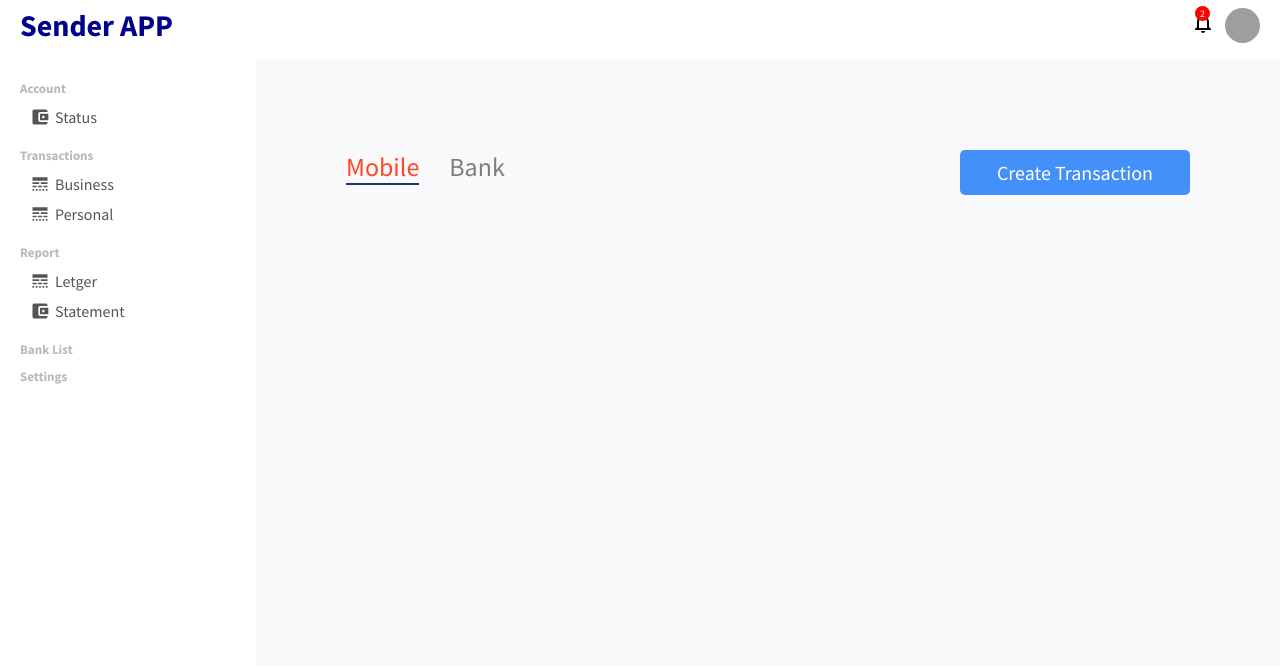
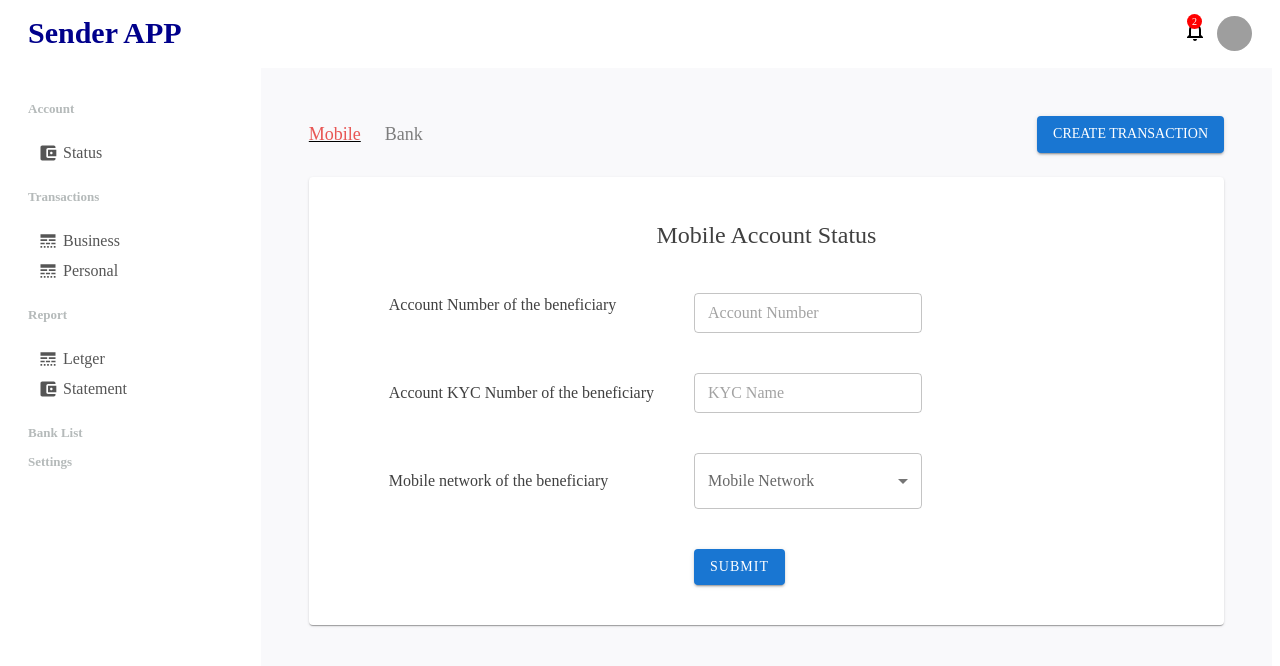
Before and after one commit to marikannan-openturf/sender_app, a React (Create React App) app: page / in a window 1280 px wide. Shown: the top 666 px of the page. Built offline with nearby package versions, Linux system fonts and the light colour scheme; grey boxes are pictures that could not be loaded.

Commit message:
local changes added

```diff
--- a/public/index.html
+++ b/public/index.html
@@ -9,14 +9,7 @@
   <meta name="description" content="Web site created using create-react-app" />
   <link rel="preconnect" href="https://fonts.googleapis.com">
   <link rel="preconnect" href="https://fonts.gstatic.com" crossorigin>
-  <link href="https://fonts.googleapis.com/css2?family=Source+Sans+Pro:wght@200;300;400;600;700;900&display=swap"
-    rel="stylesheet">
-    <style>
-      *{
-        font-family: 'Source Sans Pro', sans-serif;
-        margin: 0;
-      }
-    </style>
+
   <title>Sender-App</title>
 </head>
 
--- a/src/components/featuredinfo/AccountStatusPopup.jsx
+++ b/src/components/featuredinfo/AccountStatusPopup.jsx
@@ -1,20 +1,49 @@
-import './AccountStatusPopupStyle.css'
-import close from'../../assets/img/popupCloseIcon.png'
+import { Container, Button, Dialog, OutlinedInput, Paper, Stack, TextField, Typography, Content, DialogContent, IconButton, DialogTitle, DialogContentText } from '@mui/material'
+import { useState } from 'react'
+import { CloseRounded } from '@mui/icons-material'
+import { styled } from '@mui/system'
 
-export default function AccountStatusPopup() {
+export default function AccountStatusPopup(props) {
+  const CustomButtom = styled(Button)`
+    &.Mui-disabled{
+       opacity:0.5;
+       background-color : #1976d2;
+       color:white
+    }`
   return (
-    <div className="account-status-popup-container">
-      <img src={close} alt='closeImage' width="12px" height="12px" className="account-status-popup-close" />
-        <div className="account-popup-sub-container">
-            <span className='account-status-popup-title-box'>Account Status</span>
-            <span className='account-statement'> Account Status<pre className='spacebox'>  :  </pre>Active</span>
-            <span className='account-statement'> Account Sub Status<pre className='spacebox'>  :  </pre>Active</span>
-            <span className='account-statement'> Legal Entity Identifier<pre className='spacebox'>  :  </pre>Airtel, India</span>
-            <div className='account-status-popup-btns'>
-              <button className='account-status-popup-ok-btn'>OK</button>
-              <button className='account-status-popup-create-transt-btn'>Create Transaction</button>
-          </div>
-          </div>
-    </div>
+    <Dialog
+      open={props.featuredInfo} sx={{ height: '100%', width: '100%' }} onClose={() => props.setFeaturedInfoClose()}
+    >
+      <DialogTitle>
+        <Stack sx={{ float: 'right' }} spacing={15} direction='row'>
+
+          <Typography variant='h6' fontFamily='Poppins' fontWeight='600' my={2}>Account Status</Typography>
+          <IconButton sx={{ justifyContent: 'right', marginBlockEnd: `auto !important`, marginLeft: 'auto' }} p={0}><CloseRounded width={10} height={10} onClick={() => props.setFeaturedInfoClose()} /></IconButton>
+        </Stack>
+      </DialogTitle>
+      <DialogContentText>
+
+        <Stack spacing={2} width={500} alignItems='center' justifyContent='center' direction='row'>
+          <Stack spacing={3} textAlign='right'>
+            <Typography >Account Status :</Typography>
+            <Typography >Account Sub Status :</Typography>
+            <Typography > Legal Entity Identifier :</Typography>
+          </Stack>
+          <Stack spacing={3}>
+            <Typography>{props.accountNumber}</Typography>
+            <Typography>{props.kycNumber}</Typography>
+            <Typography> {props.network}</Typography>
+          </Stack>
+
+        </Stack>
+        <Stack spacing={3} py={5} justifyContent='center' direction='row'>
+          <Button sx={{ alignSelf: 'center', letterSpacing: 1 }} variant='contained' onClick={() => props.setFeaturedInfoClose()}>OK</Button>
+          <CustomButtom sx={{ alignSelf: 'center', letterSpacing: 1 }} variant='contained' disabled>Create Transaction</CustomButtom>
+
+        </Stack>
+      </DialogContentText>
+
+
+    </Dialog>
   )
 }
--- a/src/components/featuredinfo/Bank.jsx
+++ b/src/components/featuredinfo/Bank.jsx
@@ -1,10 +1,64 @@
-import './featuredInfo.css'
+import { Button, Container, Dialog, DialogTitle, OutlinedInput, Paper, Stack, TextField, Typography } from '@mui/material'
+import { useState } from 'react'
+import AccountStatusPopup from './AccountStatusPopup'
+import { CloseRounded } from '@mui/icons-material'
 export default function Bank() {
+  const [featuredInfo, setFeaturedInfo] = useState(false)
+  const setFeaturedInfoClose = () => {
+    setFeaturedInfo(false)
+  }
+
+  const setFeaturedInfoDetails = () => {
+    setFeaturedInfo(true)
+  }
   return (
-    <div>
-        <div className="bank-accont-status-container">
-
-        </div>
-    </div>
+    <>
+      <Paper sx={{ height: '100%', width: '100%' }}>
+        <Typography py={5} textAlign='center' fontSize={24} fontFamily='Poppins-SemiBold' color="#404040">Bank Account Status</Typography>
+        <Stack spacing={5} pl={10} direction='row' >
+          <Stack spacing={8}>
+            <Typography fontFamily='Poppins-SemiBold' color="#404040">
+              Account Number of the beneficiary
+            </Typography>
+            <Typography fontFamily='Poppins-SemiBold' color="#404040">
+              Account KYC Number of the beneficiary
+            </Typography>
+            <Typography fontFamily='Poppins-SemiBold' color="#404040">
+              Bank name of the beneficiary
+            </Typography>
+            <Typography fontFamily='Poppins-SemiBold' color="#404040">
+              Bank code-IFSC/Routing Code/Swift BIC
+            </Typography>
+            <Typography fontFamily='Poppins-SemiBold' color="#404040">
+              Account Mobile number of the beneficiary
+            </Typography>
+            <Typography fontFamily='Poppins-SemiBold' color="#404040">
+              Country
+            </Typography>
+            <Typography fontFamily='Poppins-SemiBold' color="#404040">
+              Provider
+            </Typography>
+            <Typography fontFamily='Poppins-SemiBold' color="#404040">
+              Bank Subcode
+            </Typography>
+          </Stack>
+          <Stack spacing={5}>
+            <OutlinedInput sx={{ height: 40 }} />
+            <OutlinedInput sx={{ height: 40 }} />
+            <OutlinedInput sx={{ height: 40 }} />
+            <OutlinedInput sx={{ height: 40 }} />
+            <OutlinedInput sx={{ height: 40 }} />
+            <OutlinedInput sx={{ height: 40 }} />
+            <OutlinedInput sx={{ height: 40 }} />
+            <OutlinedInput sx={{ height: 40 }} />
+            <OutlinedInput sx={{ height: 40 }} />
+            <Stack pb={5}>
+              <Button sx={{ letterSpacing: 1, alignSelf: 'start' }} onClick={setFeaturedInfoDetails} variant='contained'>Submit</Button>
+            </Stack>
+          </Stack>
+        </Stack>
+      </Paper>
+      <AccountStatusPopup featuredInfo={featuredInfo} setFeaturedInfoClose={setFeaturedInfoClose} />
+    </>
   )
 }
--- a/src/components/featuredinfo/FeaturedInfo.jsx
+++ b/src/components/featuredinfo/FeaturedInfo.jsx
@@ -1,55 +1,48 @@
-import { ArrowDownward,ArrowUpward } from "@mui/icons-material"
+import { ArrowDownward, ArrowUpward } from "@mui/icons-material"
 import { useState } from "react";
 import Bank from "./Bank";
 import './featuredInfo.css'
 import Mobile from "./Mobile"
+import { Stack, Link, Button , Typography } from "@mui/material";
 export default function FeaturedInfo() {
-  const [tab, setTab] = useState(false)
+  const [tab, setTab] = useState(true)
+  const [mobile, setMobile] = useState(true)
+  const [bank, setBank] = useState(false)
 
-  const switchToMobile = () =>{
-    setTab(false)
+  const mobileActive = () => {
+    setMobile(true)
+    setBank(false)
   }
-  const switchToBank = () =>{
-    setTab(true)
+
+  const bankActive = () => {
+    setMobile(false)
+    setBank(true)
   }
+
   return (
-    <div className='featured'>
-     {/*  <div className="featuredItem">
-          <span className="featuredTitle">Income</span>
-          <div className="featuredMoneyContainer">
-              <span className="featuredMoney">$231.45</span>
-              <span className="featuredMoneyRate">-$31.45 <ArrowDownward className="featuredIcon negative" /> </span>
-          </div>
-          <span className="featuredSub">Compared to last month</span>
-      </div>
+    <>
+      <Stack spacing={3} p={6}>
+        <Stack direction='row' justifyContent='space-between' spacing={5}>
+          <Stack direction='row' spacing={3}>
+          <Link   component="button"
+ underline={mobile ? "always" : "none"} color="inherit" onClick={mobileActive}>
+            <Typography fontFamily='Poppins-Medium' fontSize={18} color={mobile ? '#e85654' : '#7e7e7e'}>Mobile</Typography>
 
-      <div className="featuredItem">
-          <span className="featuredTitle">Balance</span>
-          <div className="featuredMoneyContainer">
-              <span className="featuredMoney">$231.45</span>
-              <span className="featuredMoneyRate">-$23.45 <ArrowDownward className="featuredIcon negative" /> </span>
-          </div>
-          <span className="featuredSub">Compared to last month</span>
-      </div>
+          </Link>
+          <Link component="button" underline={bank ? "always" : "none"} color="inherit" onClick={bankActive}>
 
-      <div className="featuredItem">
-          <span className="featuredTitle">Expenses</span>
-          <div className="featuredMoneyContainer">
-              <span className="featuredMoney">$231.45</span>
-              <span className="featuredMoneyRate">$231.45 <ArrowUpward className="featuredIcon" /> </span>
-          </div>
-          <span className="featuredSub">Compared to last month</span>
-      </div> */}
-      <div className="status-main-container">
-        <div className="main-tab-container">
-            <div className="tab-container">
-              <span className={!tab?"mobile-active-tab":"mobile-tab"} onClick={switchToMobile}>Mobile</span>
-              <span className={tab?"bank-active-tab":"bank-tab"} onClick={switchToBank}>Bank</span>
-            </div>
-            <div><button className="create-transcation-btn">Create Transaction</button></div>
-        </div>
-        {tab?<Mobile/>:<Bank/>}
-      </div>
-    </div>
+            <Typography fontFamily='Poppins-Medium' fontSize={18} color={bank ? '#e85654' : '#7e7e7e'}>Bank</Typography>
+
+          </Link>
+        </Stack>
+          <Stack>
+          <Button variant='contained'>Create Transaction</Button>
+        </Stack>
+        </Stack>
+
+        {mobile?<Mobile/>:<Bank/>}
+
+      </Stack>
+    </>
   )
 }
--- a/src/components/featuredinfo/Mobile.jsx
+++ b/src/components/featuredinfo/Mobile.jsx
@@ -1,10 +1,82 @@
 import './featuredInfo.css'
+import { Button, Container, Dialog, DialogTitle, FormControl, InputLabel, OutlinedInput, Paper, Stack, TextField, Typography } from '@mui/material'
+import { useState } from 'react'
+import AccountStatusPopup from './AccountStatusPopup'
+import { CloseRounded } from '@mui/icons-material'
+import Select from '@mui/material/Select';
+import MenuItem from '@mui/material/MenuItem';
+
 export default function Mobile() {
+  const [featuredInfo, setFeaturedInfo] = useState(false)
+  const [accountNumber, setAccountNumber] = useState('')
+  const [kycNumber, setKycNumber] = useState('')
+  const [network, setNetwork] = useState('')
+
+  const setFeaturedInfoClose = () => {
+    setAccountNumber('')
+    setKycNumber('')
+    setNetwork('')
+    setFeaturedInfo(false)
+  }
+
+  const setFeaturedInfoDetails = () => {
+    setFeaturedInfo(true)
+  }
+
   return (
-    <div>
-        <div className="mobile-accont-status-container">
+    <>
+      <Paper sx={{ height: '100%', width: '100%' }}>
+        <Typography py={5} textAlign='center' fontSize={24} fontFamily='Poppins-SemiBold' color="#404040">Mobile Account Status</Typography>
+        <Stack spacing={5} pl={10} direction='row' >
+          <Stack spacing={8}>
+            <Typography fontFamily='Poppins-SemiBold' color="#404040">
+              Account Number of the beneficiary
+            </Typography>
+            <Typography fontFamily='Poppins-SemiBold' color="#404040">
+              Account KYC Number of the beneficiary
+            </Typography>
+            <Typography fontFamily='Poppins-SemiBold' color="#404040">
+              Mobile network of the beneficiary
+            </Typography>
+          </Stack>
+          <Stack spacing={5}>
 
-        </div>
-    </div>
+            <OutlinedInput sx={{ height: 40 }} placeholder='Account Number' onChange={({ target }) => setAccountNumber(target.value)} value={accountNumber} />
+            <OutlinedInput sx={{ height: 40 }} placeholder='KYC Name' onChange={({ target }) => setKycNumber(target.value)} value={kycNumber} />
+
+
+            <TextField
+              label="Mobile Network"
+              value={network}
+              onChange={({ target }) => setNetwork(target.value)}
+              select
+            >
+              <MenuItem value="">
+                Mobile Network
+              </MenuItem>
+              <MenuItem value='Airtel'>Airtel</MenuItem>
+              <MenuItem value='Vodafone'>Vodafone</MenuItem>
+              <MenuItem value='Jio'>Jio</MenuItem>
+            </TextField>
+            <Stack pb={5}>
+              <Button sx={{ letterSpacing: 1, alignSelf: 'start' }} onClick={setFeaturedInfoDetails} variant='contained'>Submit</Button>
+
+            </Stack>
+          </Stack>
+
+        </Stack>
+
+
+
+
+      </Paper>
+      <AccountStatusPopup
+        featuredInfo={featuredInfo}
+        accountNumber={accountNumber}
+        network={network}
+        kycNumber={kycNumber}
+        setFeaturedInfoClose={setFeaturedInfoClose}
+      />
+    </>
   )
 }
--- a/src/index.js
+++ b/src/index.js
@@ -1,9 +1,14 @@
 import React from 'react';
 import ReactDOM from 'react-dom';
 import App from './App';
+import { ThemeProvider } from '@mui/material/styles';
+import THEME from './theme'
+
 ReactDOM.render(
   <React.StrictMode>
+    <ThemeProvider theme={THEME}>
     <App />
+    </ThemeProvider>
   </React.StrictMode>,
   document.getElementById('root')
 );
--- /dev/null
+++ b/src/theme.js
@@ -0,0 +1,12 @@
+import { createTheme } from "@mui/material/styles";
+
+const THEME = createTheme({
+    typography: {
+     "fontSize": 14,
+     fontFamily: [
+       'Poppins'
+      ].join(','),
+    }
+ });
+
+ export default THEME
```
Also changed, not shown: src/components/featuredinfo/featuredInfo.css (+17 -0 lines).
